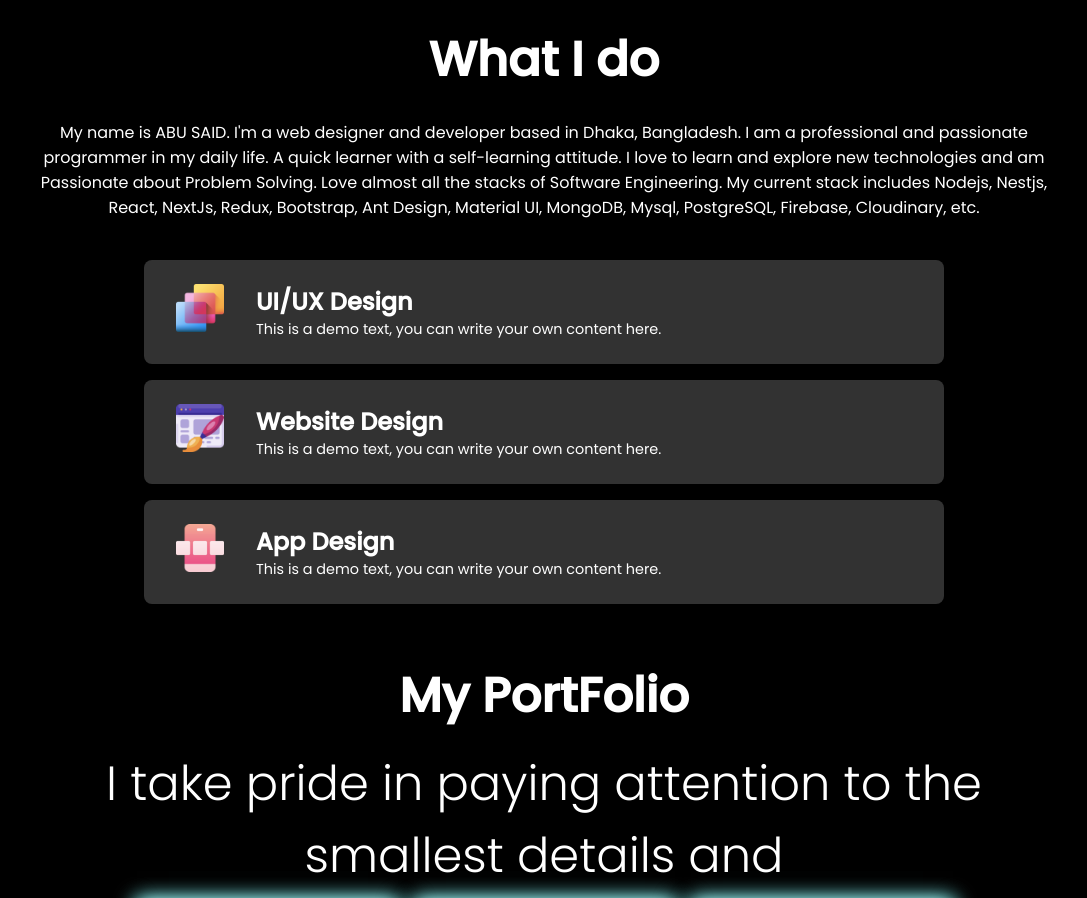
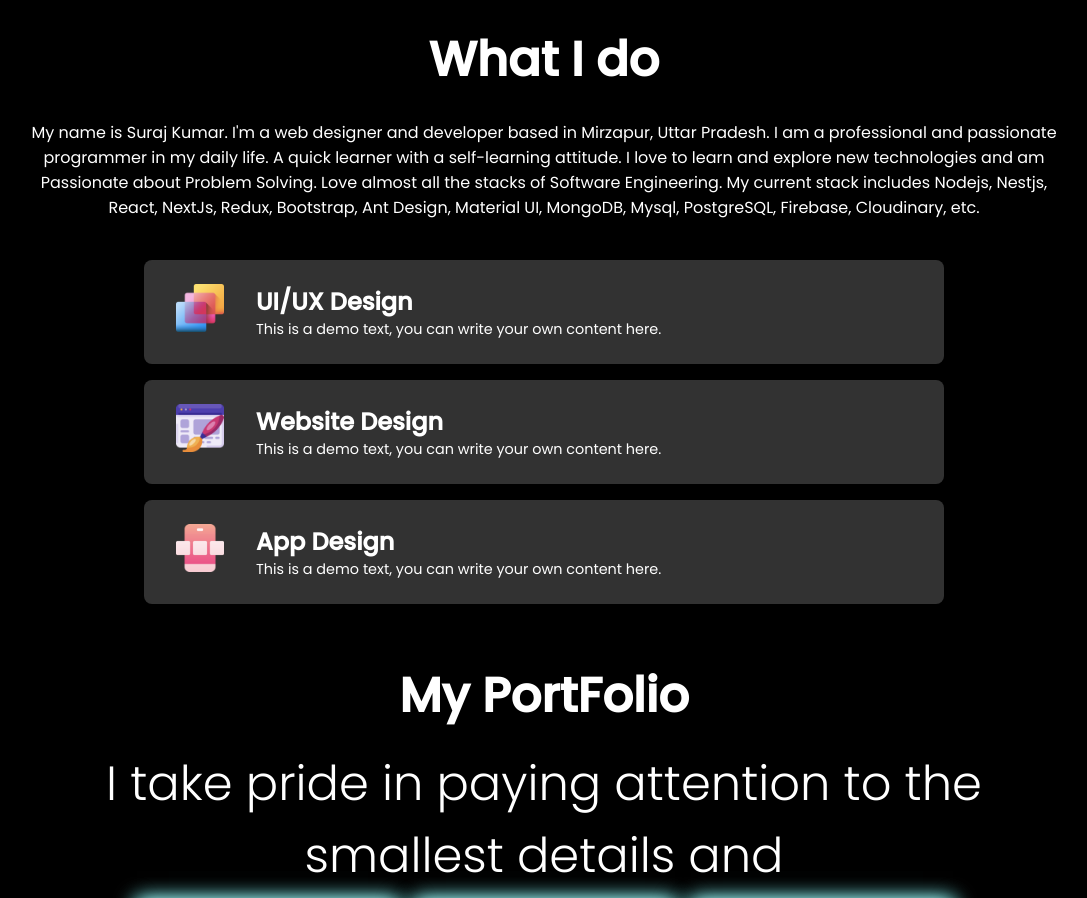
Before and after one commit to suraj2025/React-PortFolio-App, a React (Create React App) app: page / in a window 1280 px wide. Shown: the part 840-1738 px from the top of the page, without its empty margins (96-1183 px from the left). Built offline with nearby package versions, Linux system fonts and the light colour scheme.

Commit message:
Update skills.js

```diff
--- a/src/components/Skills/skills.js
+++ b/src/components/Skills/skills.js
@@ -8,7 +8,7 @@ const skills = () => {
   return (
     <section id='skills'>
       <span className='skillTitle'>What I do</span>
-      <span className='skillDesc'>My name is ABU SAID. I'm a web designer and developer based in Dhaka, Bangladesh.
+      <span className='skillDesc'>My name is Suraj Kumar. I'm a web designer and developer based in Mirzapur, Uttar Pradesh.
 
 I am a professional and passionate programmer in my daily life. A quick learner with a self-learning attitude. I love to learn and explore new technologies and am Passionate about Problem Solving. Love almost all the stacks of Software Engineering. My current stack includes Nodejs, Nestjs, React, NextJs, Redux, Bootstrap, Ant Design, Material UI, MongoDB, Mysql, PostgreSQL, Firebase, Cloudinary, etc.</span>
       <div className='skillBars'>
```
